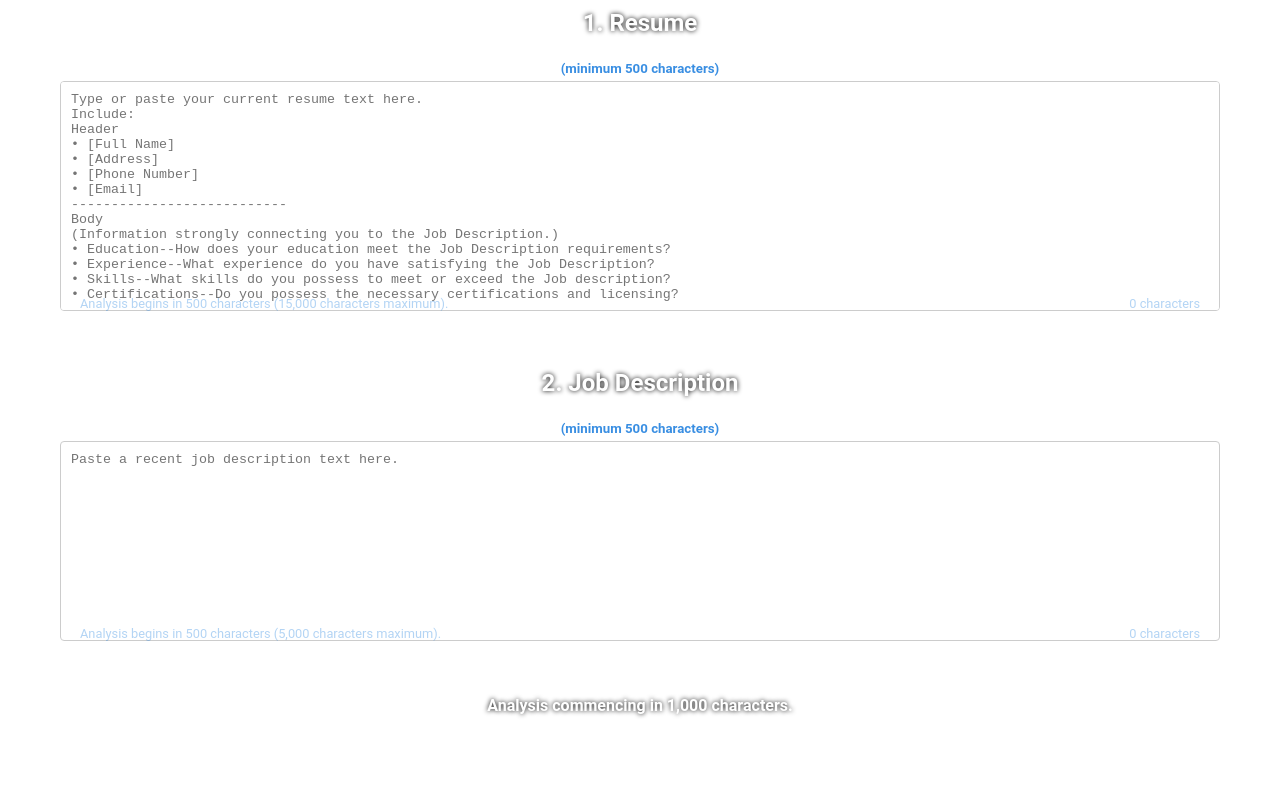
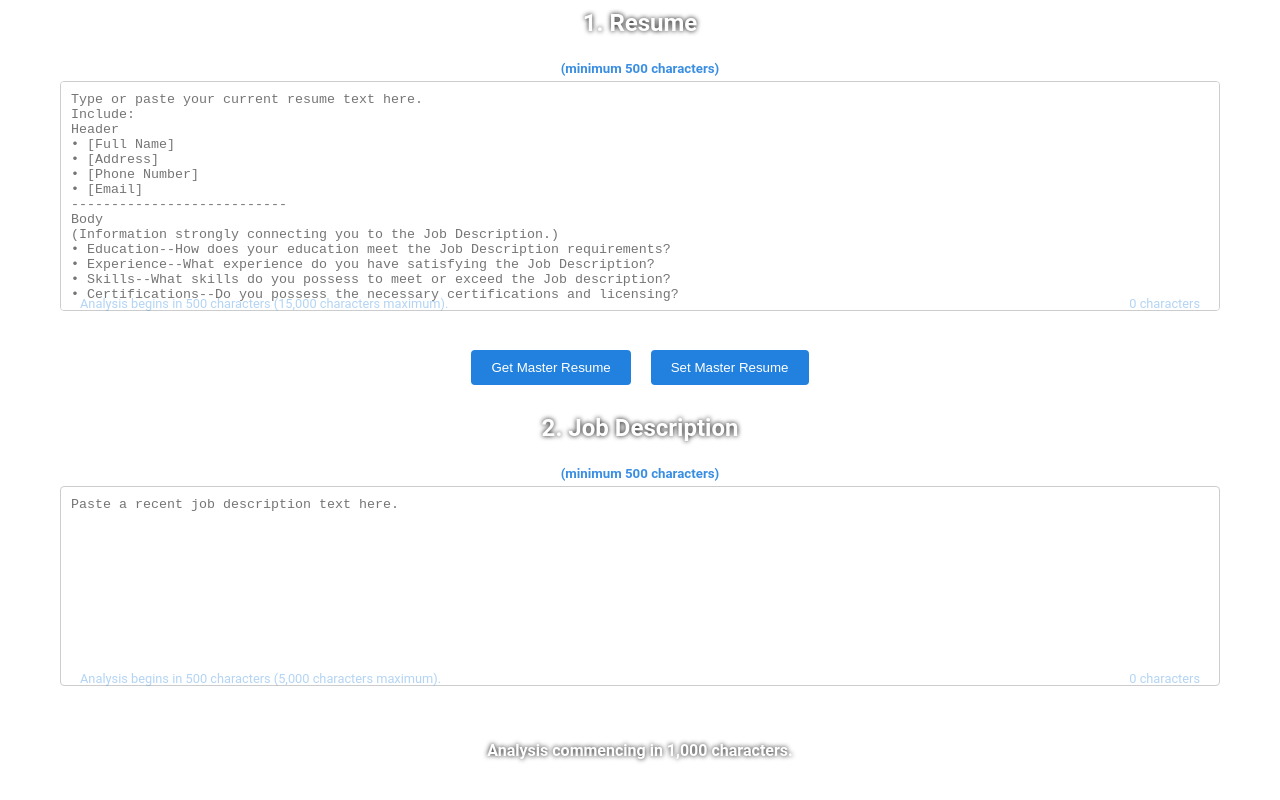
Before and after one commit to proteanmetamorphoses/Resume-Analyzer, a React (Create React App) app: page /dashboard in a window 1280 px wide. Shown: the part 763-1563 px from the top of the page. Before the commit the page ends 1540 px from the top, so only its background shows below. Built offline with nearby package versions, Linux system fonts and the light colour scheme; no server answers; the database is empty; sample sign-in values are in the browser's storage; the HTML template or start-up script is replaced by a standard one.

Commit message:
Set and Pull Master Resume from Firestore

```diff
--- a/src/components/AnalysisSection.css
+++ b/src/components/AnalysisSection.css
@@ -57,6 +57,14 @@ char-count-total, h5 {
   margin: 5px;
 }
 
+.MasterResume,.pullFromMaster, .AddtoMaster {
+  display: flex;
+    flex-direction: row;
+    flex-wrap: wrap;
+    justify-content: center;
+    align-items: center;
+}
+
 /* Responsive adjustments */
 @media (max-width: 768px) {
   .styled-textarea {
--- a/src/components/AnalysisSection.js
+++ b/src/components/AnalysisSection.js
@@ -1,5 +1,8 @@
 import React, { useState, useRef, useEffect } from "react";
 import "./AnalysisSection.css";
+import { db } from "../utils/firebase"; // Assuming you have a firebase.js file for configuration
+import { doc, getDoc, setDoc } from "firebase/firestore"; // Import Firestore functions
+import { getAuth } from "firebase/auth"; // Import Firebase Auth
 
 function AnalysisSection({
   onSubmit,
@@ -14,6 +17,7 @@ function AnalysisSection({
   const [jobDescriptionTextCount, setJobDescriptionTextCount] = useState(0);
   const resumeTextAreaRef = useRef(null);
   const jobDescriptionTextAreaRef = useRef(null);
+  const auth = getAuth(); // Initialize Firebase Auth;
 
   useEffect(() => {
     if (resumeTextAreaRef.current) {
@@ -23,6 +27,53 @@ function AnalysisSection({
 
     setResumeTextCount(resumeText.length); // Update character count
   }, [resumeText]); // Dependency array includes resumeText
+
+  // Function to retrieve master resume from Firestore
+  const pullMasterResume = async () => {
+    console.log("Pulling Master Resume if available, blank otherwise.");
+    const user = auth.currentUser;
+    if (!user) {
+      console.log("No user logged in");
+      return;
+    }
+    try {
+      const docRef = doc(db, "users", user.uid, "masterResumes", "resume");
+      const docSnap = await getDoc(docRef);
+
+      if (docSnap.exists()) {
+        setResumeText(docSnap.data().resume);
+      } else {
+        console.log("No master resume found");
+      }
+    } catch (error) {
+      console.error("Error fetching master resume:", error);
+    }
+  };
+
+  // Function to save master resume to Firestore
+  const setMasterResume = async () => {
+    console.log("Setting Master Resume.");
+    const user = auth.currentUser;
+    if (!user) {
+      console.log("No user logged in");
+      return;
+    }
+
+    if (!resumeText.trim()) {
+      console.log("Resume text is empty. Not saving.");
+      return;
+    }
+
+    try {
+      // Path: 'users/{userId}/masterResumes/resume'
+      // This creates/updates a document with ID 'resume' under the 'masterResumes' subcollection for each user.
+      const docRef = doc(db, "users", user.uid, "masterResumes", "resume");
+      await setDoc(docRef, { resume: resumeText });
+      console.log("Master resume saved/updated");
+    } catch (error) {
+      console.error("Error saving master resume:", error);
+    }
+  };
 
   const handleAnalyzeClick = () => {
     onSubmit(resumeText, jobDescriptionText);
@@ -126,7 +177,7 @@ function AnalysisSection({
           • Experience--What experience do you have satisfying the Job Description?
           • Skills--What skills do you possess to meet or exceed the Job description?
           • Certifications--Do you possess the necessary certifications and licensing?"
-            style={{ whiteSpace: "pre-line" }}
+          style={{ whiteSpace: "pre-line" }}
         />
         <p className="char-count">
           {getCharacterMessage(resumeTextCount, 15000)}
@@ -134,6 +185,18 @@ function AnalysisSection({
         <p className="char-count-left">
           {resumeTextCount} {resumeTextCount === 1 ? "character" : "characters"}
         </p>
+      </div>
+      <div className="MasterResume">
+        <div className="pullFromMaster">
+          <button className="pullMaster" onClick={pullMasterResume}>
+            Get Master Resume
+          </button>
+        </div>
+        <div className="AddtoMaster">
+          <button className="setMaster" onClick={setMasterResume}>
+            Set Master Resume
+          </button>
+        </div>
       </div>
       <div className="textarea-container">
         <h3>2. Job Description</h3>
```
